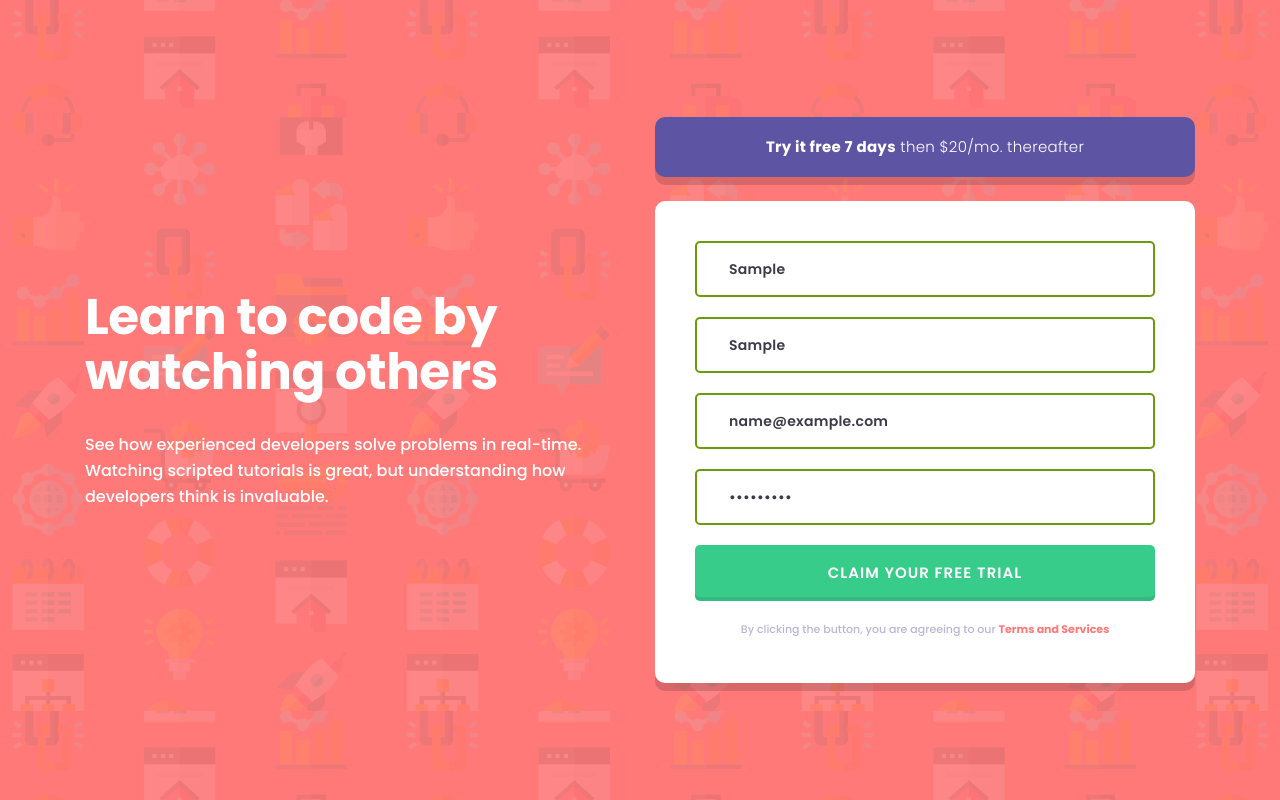
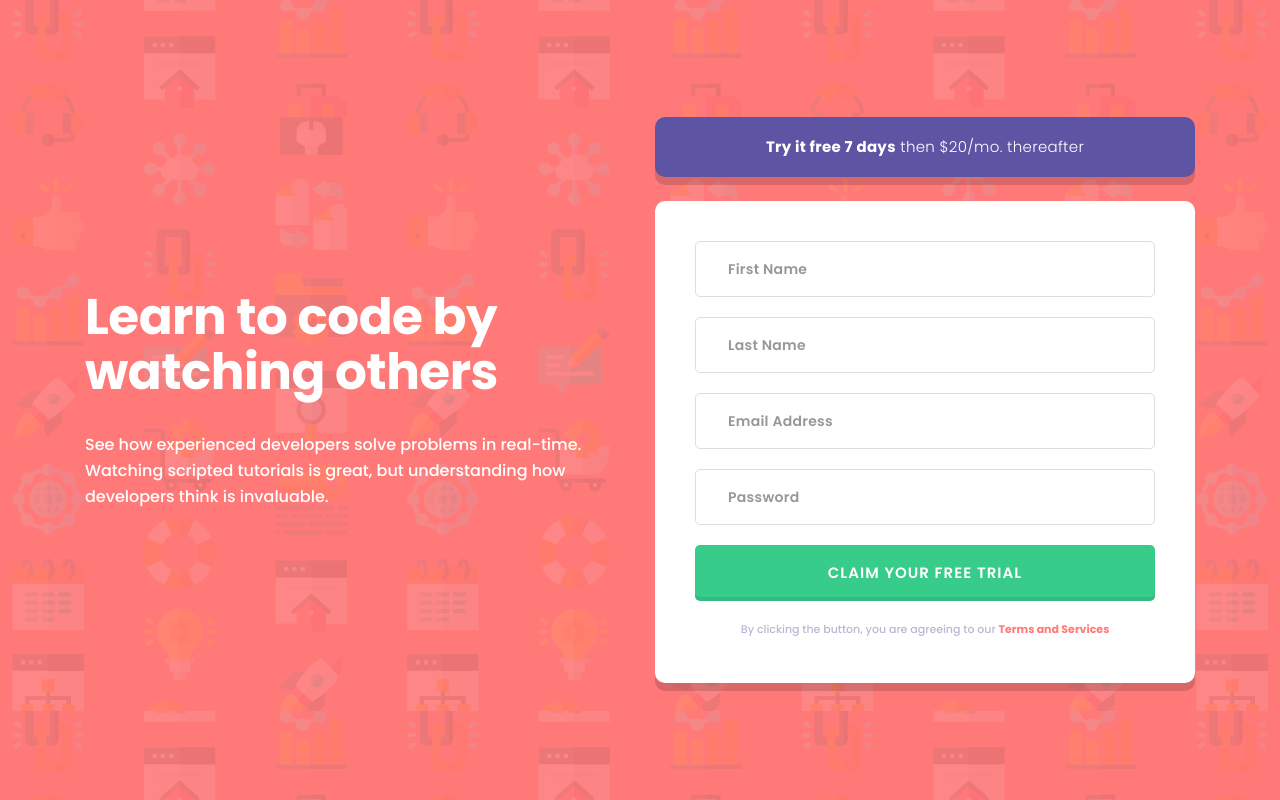
Before and after one commit to Azizbek-Tulqinov/intro-componenet, a plain HTML site: page index.html in a window 1280 px wide. Both pictures are taken after typing "Sample", "Sample", "name@example.com", "Sample123" into the empty fields and a click on the button "CLAIM YOUR FREE TRIAL". Drawn offline with Linux system fonts and the light colour scheme.

Commit message:
new intro componint

```diff
--- a/js/main.js
+++ b/js/main.js
@@ -6,7 +6,7 @@ function valedataError(element, text) {
   element.nextElementSibling.innerHTML = text;
 }
 function valedataTrue(element) {
-  element.classList.add("direct");
+  element.classList.remove("error");
   element.nextElementSibling.innerHTML = "";
 }
 
@@ -52,7 +52,9 @@ form.addEventListener("submit", (e) => {
     password: formData[3].value,
   };
   let newData = formDataValue.every((item) => item);
-  console.log(newData ? userData : {});
+  newData
+    ? (console.log(userData), formData.forEach((item) => (item.value = "")))
+    : {};
 });
 
 // let password = document.querySelector("#password"),
--- a/style/style.scss
+++ b/style/style.scss
@@ -125,11 +125,6 @@ body {
           background-repeat: no-repeat;
           background-position: 95%;
         }
-        .direct {
-          border: 2px solid rgb(107, 155, 13);
-          color: #3d3b48;
-          background: none;
-        }
         .eye {
           margin-left: 5px;
           width: 10px;
```
Also changed, not shown: css/style.css.
